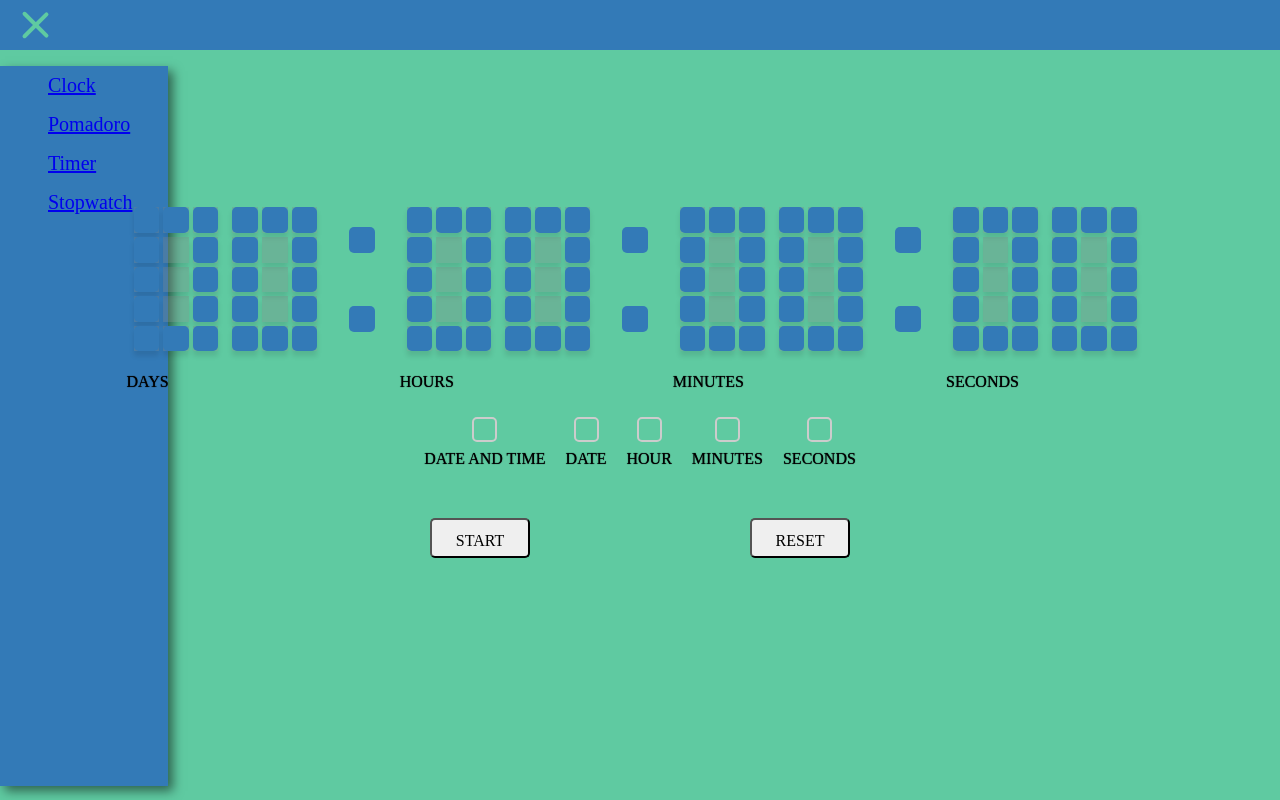
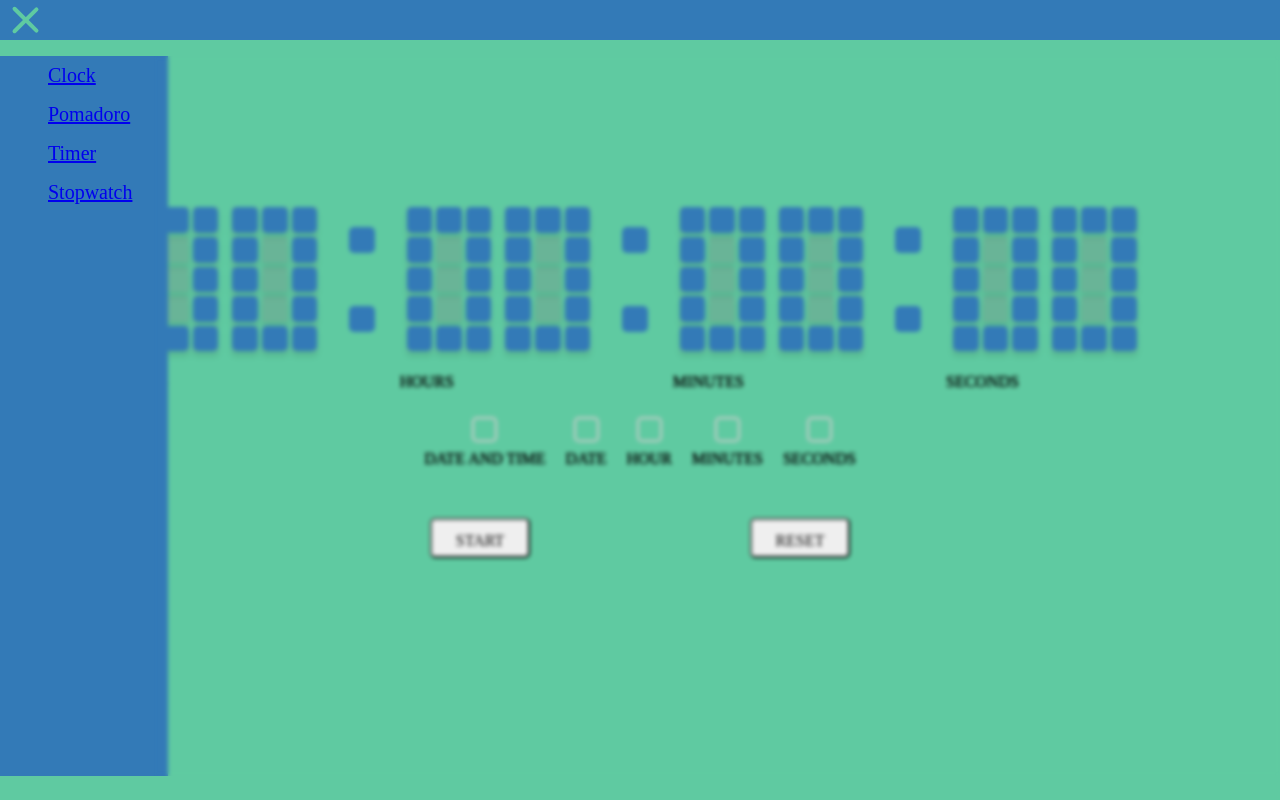
Before and after one commit to WebFilin/CubeClocks, a React (Vite) app: page /timer in a window 1280 px wide. Both pictures are taken after a click on the element 25 px from the left and 25 px from the top of the page. Built offline with nearby package versions, Linux system fonts and the light colour scheme.

Commit message:
Добавлен эффект блюра, компонент бургера переписан полностью автономным без использования стора

```diff
--- a/src/components/BurgerMenu/BurgerMenu.jsx
+++ b/src/components/BurgerMenu/BurgerMenu.jsx
@@ -1,17 +1,27 @@
+import React from "react";
 import { observer } from "mobx-react-lite";
 import styles from "./BurgerMenu.module.scss";
-import store from "../../store/store";
 import BtnBurgerMenu from "../UI/Btns/BtnBurgerMenu";
 import BurgerMenuContent from "../BurgerMenuContent";
 
 const BurgerMenu = observer(() => {
+  const [isOpenMenu, setIsOpenMenu] = React.useState(false);
+
+  function openHandler() {
+    setIsOpenMenu(!isOpenMenu);
+  }
+
   return (
     <nav className={styles.wrapper}>
+
       <div className={styles.btn_wraper}>
-        <BtnBurgerMenu />
+        <BtnBurgerMenu
+          isOpenMenu={isOpenMenu}
+          burgerOpenHandler={openHandler}
+        />
       </div>
 
-      {store.isBurgerMenuOpen && <BurgerMenuContent />}
+      <BurgerMenuContent isOpen={isOpenMenu} burgerOpenHandler={openHandler} />
     </nav>
   );
 });
--- a/src/components/BurgerMenu/BurgerMenu.module.scss
+++ b/src/components/BurgerMenu/BurgerMenu.module.scss
@@ -4,12 +4,10 @@
   position: fixed;
   top: 0px;
   left: 0px;
-  width: 100vw;
-  height: 100vh;
+  z-index: 1;
 }
 
 .btn_wraper {
   width: 100vw;
-  background-color: red;
   background-color: $background_content_burger_menu;
 }
--- a/src/components/BurgerMenuContent/BurgerMenuContent.jsx
+++ b/src/components/BurgerMenuContent/BurgerMenuContent.jsx
@@ -1,16 +1,13 @@
 import { observer } from "mobx-react-lite";
 import styles from "./BurgerMenuContent.module.scss";
-import store from "../../store/store";
 import routes from "../../constants/routes";
 import { NavLink } from "react-router-dom";
 
-const BurgerMenuContent = observer(() => {
-  const isOpen = store.isBurgerMenuOpen;
-
+const BurgerMenuContent = observer(({ isOpen, burgerOpenHandler }) => {
   const arrRoutes = Object.entries(routes);
 
   function outMenuCkickHandler() {
-    store.burgerOpenHandler();
+    burgerOpenHandler();
   }
 
   function checkOutMenu(e) {
@@ -22,6 +19,8 @@ const BurgerMenuContent = observer(() => {
       className={isOpen ? styles.wrapper_active : styles.wrapper}
       onClick={outMenuCkickHandler}
     >
+      {isOpen && <div className={styles.blur}></div>}
+
       <ul className={styles.content_list} onClick={checkOutMenu}>
         {arrRoutes.map(([name, route]) => {
           return (
--- a/src/components/BurgerMenuContent/BurgerMenuContent.module.scss
+++ b/src/components/BurgerMenuContent/BurgerMenuContent.module.scss
@@ -1,13 +1,13 @@
 @import "../../constants/scss/constants.scss";
+$timeTransition: 0.3s;
 
 .wrapper {
-  transform: translateX(-100%);
-  transition: 0.2s;
+  transform: translateX(-120%);
 }
 
 .wrapper_active {
   transform: translateX(0);
-  transition: 0.4s;
+  transition: all $timeTransition;
 }
 
 .content_list {
@@ -16,7 +16,6 @@
   background-color: $background_content_burger_menu;
   display: flex;
   flex-direction: column;
-  box-shadow: 5px 5px 10px rgba(0, 0, 0, 0.5);
 
   .txt {
     display: inline-block;
@@ -26,3 +25,11 @@
     text-transform: capitalize;
   }
 }
+
+.blur {
+  position: absolute;
+  height: 90vh;
+  width: 90vw;
+  transform: translateX(12vw);
+  backdrop-filter: blur(2px);
+}
--- a/src/components/CheckboxTimeValue/CheckboxTimeValue.jsx
+++ b/src/components/CheckboxTimeValue/CheckboxTimeValue.jsx
@@ -12,7 +12,7 @@ const CheckboxTimeValue = observer(() => {
     <div className={styles.wrapper}>
       {valuesTimeForCheckbox.map((elem) => {
         return (
-          <div key={elem.name}>
+          <div className={styles.body} key={elem.name}>
             <Checkbox isChecked={currentValue === elem.name} value={elem} />
           </div>
         );
--- a/src/components/UI/Btns/BtnBurgerMenu/BtnBurgerMenu.jsx
+++ b/src/components/UI/Btns/BtnBurgerMenu/BtnBurgerMenu.jsx
@@ -1,17 +1,14 @@
 import { observer } from "mobx-react-lite";
-import store from "../../../../store/store";
 import styles from "./BtnBurgerMenu.module.scss";
 
-const BtnBurgerMenu = observer(() => {
-  const isOpen = store.isBurgerMenuOpen;
-
+const BtnBurgerMenu = observer(({ isOpenMenu, burgerOpenHandler }) => {
   const handleClick = () => {
-    store.burgerOpenHandler();
+    burgerOpenHandler();
   };
 
   return (
     <div
-      className={isOpen ? styles.wrapper_active : styles.wrapper}
+      className={isOpenMenu ? styles.wrapper_active : styles.wrapper}
       onClick={handleClick}
     >
       <span className={styles.line}></span>
--- a/src/components/UI/Btns/BtnBurgerMenu/BtnBurgerMenu.module.scss
+++ b/src/components/UI/Btns/BtnBurgerMenu/BtnBurgerMenu.module.scss
@@ -1,4 +1,5 @@
 @import "../../../../constants/scss/constants.scss";
+$timeTransition: 0.2s;
 
 %base_styles_wrapper {
   width: 30px;
@@ -7,7 +8,7 @@
   flex-direction: column;
   justify-content: space-between;
   align-items: center;
-  padding: 10px 0px 10px 20px;
+  padding: 5px 0px 5px 10px;
   cursor: pointer;
 }
 
@@ -16,7 +17,7 @@
   height: 4px;
   background: $burger_btn_menu_base;
   border-radius: 2px;
-  transition: all 0.3s;
+  transition: all $timeTransition;
 }
 
 .wrapper {
--- a/src/store/store.js
+++ b/src/store/store.js
@@ -35,8 +35,6 @@ class Clocks {
 
   error = "";
   isCubeBreak = false;
-
-  isBurgerMenuOpen = false;
 
   constructor() {
     makeAutoObservable(this);
@@ -134,9 +132,6 @@ class Clocks {
     this.isCubeBreak = !this.isCubeBreak;
   }
 
-  burgerOpenHandler() {
-    this.isBurgerMenuOpen = !this.isBurgerMenuOpen;
-  }
 }
 
 export default new Clocks();
```
